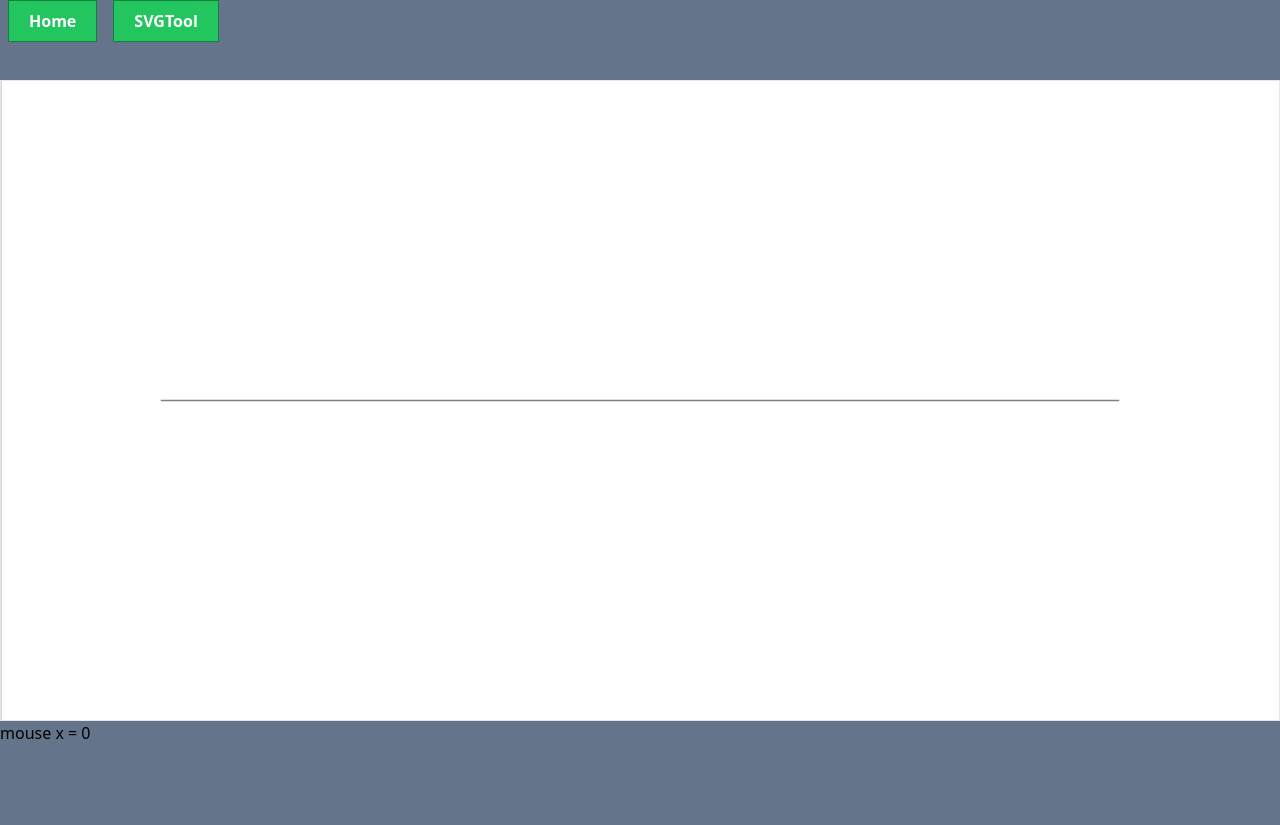
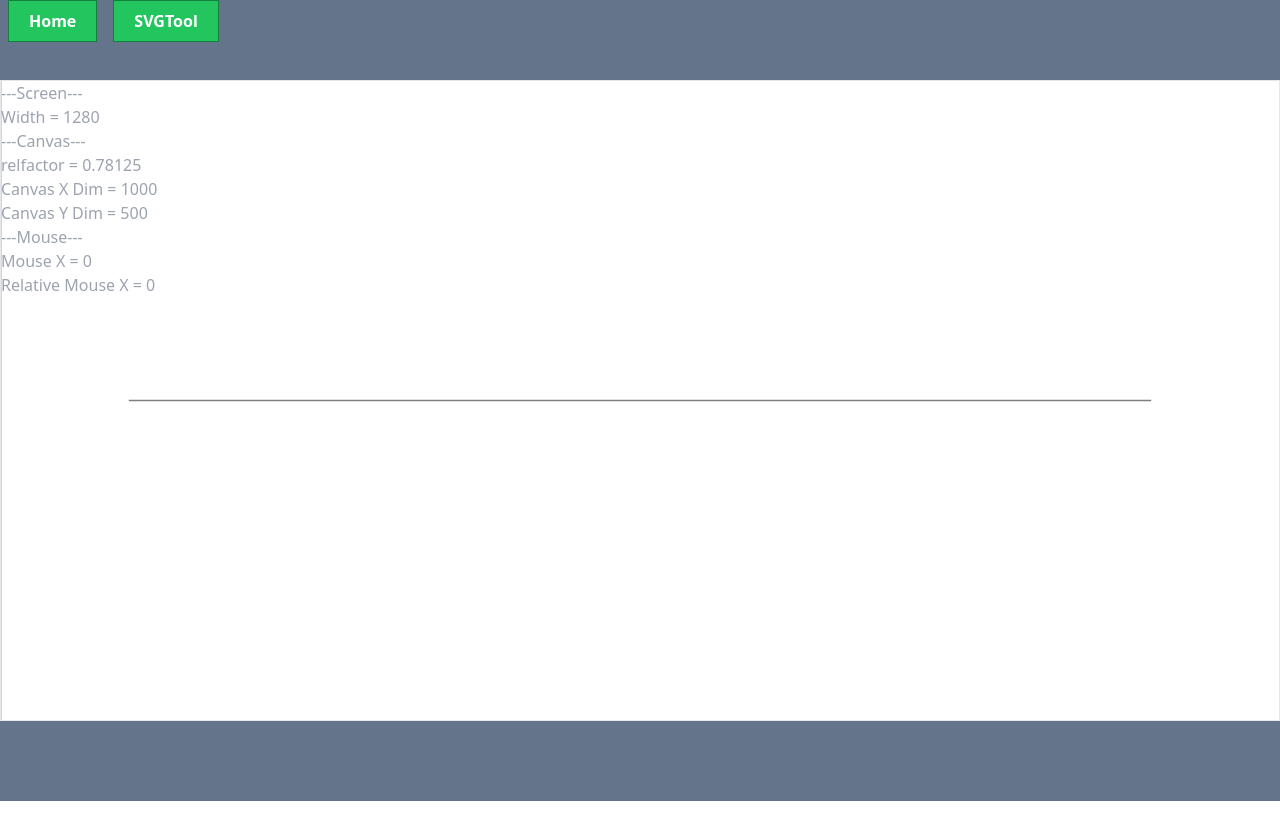
Before and after one commit to DenysChernenko/seTool, a SvelteKit app: page /SVGTool in a window 1280 px wide. After the commit the page ends 801 px from the top, so only its background shows below. Built offline with nearby package versions, Linux system fonts and the light colour scheme.

Commit message:
Update
Added Mouseline Component and Async loading for mouseline. Added debug view

```diff
--- a/src/routes/SVGTool/+page.svelte
+++ b/src/routes/SVGTool/+page.svelte
@@ -1,39 +1,81 @@
 <script lang="ts" >
-
+	import { onMount } from 'svelte';
     import type { PageData } from './$types';
     import Baseline from './Baseline.svelte';
+	import Mouseline from './Mouseline.svelte';
+
     // import Mouseline, { handleMousemove } from './Mouseline.svelte';
 
     export let data: PageData;
-    let scale:Number = 500;
-    var canvX:Number = scale * 2;
-    var canvY:Number = scale * 1;
+    let scale: number = 500;
+    let screenW: number;
+    let m = { x: 0, y: 0 };
+    let relm = { x: 0 , y: 0};
 
 
-    let m = { x: 0, y: 0 };
+    var canvX:number = scale * 2;
+    var canvY:number = scale * 1;
+    var relfactor:number;
+
+	onMount(async () => {
+        handleResize();
+	});
 
     function handleMousemove(event:any) {
 		m.x = event.clientX;
 		m.y = event.clientY;
+        relm.x = m.x*relfactor;
 	}
+
+    function handleResize(){
+        screenW = innerWidth;
+        relfactor = canvX/screenW;
+    }
 </script>
 
-<div class="container min-w-full min-h-fit my-auto mx-auto py-20 px- bg-slate-500">
-    <div class="mx-auto my-auto border" >
-        <svg class="bg-white" viewBox="0 0 {canvX} {canvY}" on:mousemove={handleMousemove}>
+
+<svelte:window bind:innerWidth={screenW} on:resize={handleResize}/>
+
+
+<div class="container min-w-full min-h-fit my-auto mx-auto py-20 px- bg-slate-500" >
+    <div class="mx-auto my-auto border static" >
+        <div class="absolute flex flex-col text-gray-400">
+            <!-- Debug Menu -->
+            <ul>
+                <li>
+                    ---Screen---
+                </li>
+                <li>
+                    Width = {screenW}
+                </li>
+                <li>
+                    ---Canvas---
+                </li>
+                <li>
+                    relfactor = {relfactor}
+                </li>
+                <li>
+                    Canvas X Dim = {canvX}
+                </li>
+                <li>
+                    Canvas Y Dim = {canvY}
+                </li>
+                <li>
+                    ---Mouse---
+                </li>
+                <li>
+                    Mouse X = {m.x}
+                </li>
+                <li>
+                    Relative Mouse X = {relm.x}
+                </li>
+            </ul>
+            <!-- Debug Menu -->
+        </div>
+
+        <svg class="bg-white" viewBox="0 0 {canvX} {canvY}" on:mousemove={handleMousemove} >
             <!-- <Mouseline x={canvX} y={canvY} on:mousemove={handleMousemove}/> -->
             <Baseline x={canvX} y={canvY}/>
-
-
-            <path
-                fill = "none"
-                stroke = "gray"
-                stroke-width = 0.5
-                d = "
-                M {m.x}, 0 v {canvY}
-                "
-                />
-        </div>
-        <div>mouse x = {m.x}</div>
-
+            <Mouseline x={relm.x} y={canvY}/>
+    </div>
 </div>
--- a/src/routes/SVGTool/Baseline.svelte
+++ b/src/routes/SVGTool/Baseline.svelte
@@ -2,8 +2,8 @@
     export let x:Number,y:Number;
 
     var midY:Number = y/2;
-    var pad:Number = 0.125 * x;
-    var end:Number = x - (0.125 * x)*2;
+    var pad:Number = 0.1 * x;
+    var end:Number = x - pad*2;
 
 </script>
 
--- a/src/routes/SVGTool/Mouseline.svelte
+++ b/src/routes/SVGTool/Mouseline.svelte
@@ -1,19 +1,15 @@
-<script lang="ts" context="module">
-    export let x:Number,y:Number;
-    export let m = { x: 0, y: 0 };
+<script lang="ts">
+  export let x:Number;
+  export let y:Number;
 
-
-    export function handleMousemove(event:any) {
-		m.x = event.clientX;
-		m.y = event.clientY;
-	}
 </script>
 
 
 <path
 fill = "none"
 stroke = "gray"
+stroke-width = 0.5
 d = "
-M {m.x}, 0 v {y}
+M {x}, 0 v {y}
 "
 />
```
